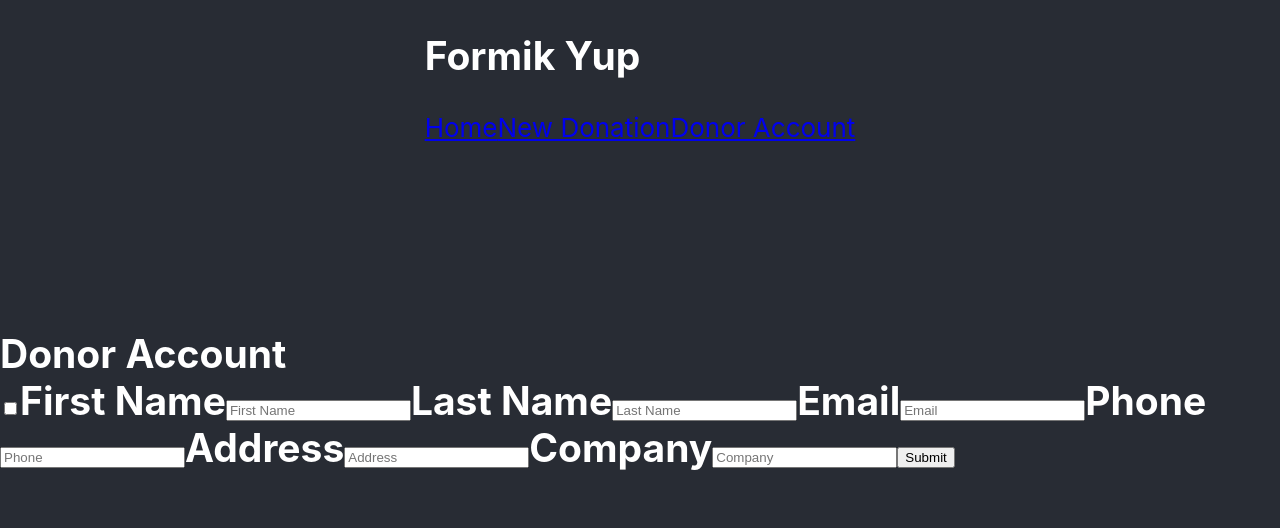
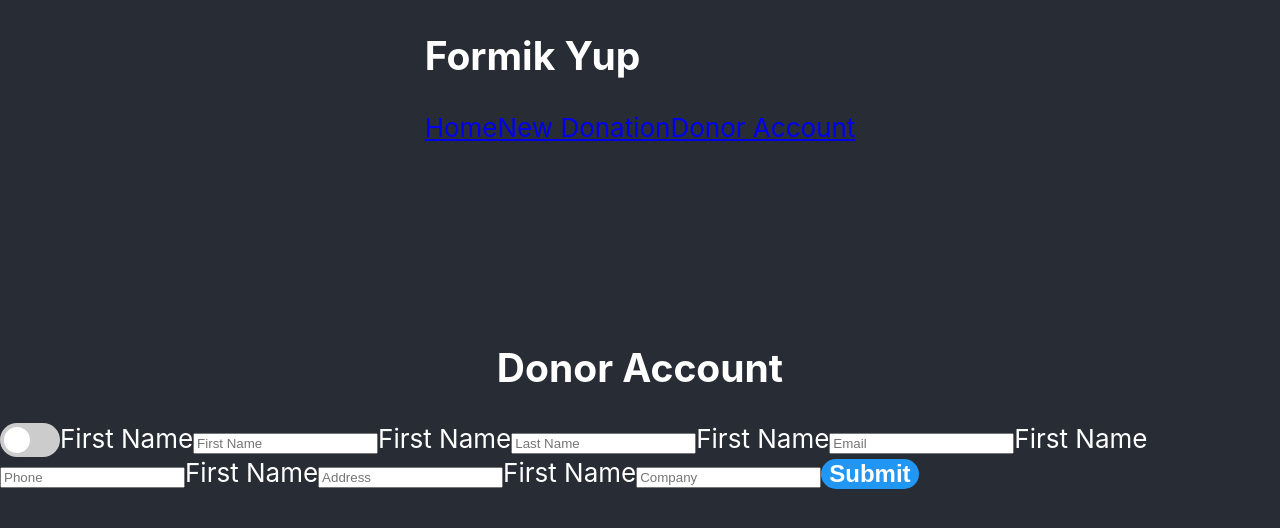
Before and after one commit to mrChernicharo/ts-yup-formik, a React (Vite) app: page /donor/account in a window 1280 px wide. Shown: the top 528 px of the page. Built offline with nearby package versions, Linux system fonts and the light colour scheme.

Commit message:
mo components

```diff
--- a/src/components/DonorAccountForm/index.css
+++ b/src/components/DonorAccountForm/index.css
@@ -0,0 +1,15 @@
+.button {
+  font-size: 1.5rem;
+  font-weight: 600;
+  background-color: var(--primary);
+  color: #fff;
+  border: none;
+  border-radius: 1rem;
+  padding-inline: 0.5rem;
+  transition: 0.2s;
+}
+
+.button:hover {
+  cursor: pointer;
+  opacity: 0.7;
+}
--- a/src/components/DonorAccountForm/index.tsx
+++ b/src/components/DonorAccountForm/index.tsx
@@ -5,8 +5,10 @@
 	Form,
 	Field,
 	FieldProps,
-} from 'formik';
-import './index.css';
+} from "formik";
+import SlideToggle from "../shared/SlideToggle";
+import TextField from "../shared/TextField";
+import "./index.css";
 
 interface DonorAccount {
 	isCompany: boolean;
@@ -21,12 +23,12 @@
 const DonorAccountForm = () => {
 	const initialValues: DonorAccount = {
 		isCompany: false,
-		firstName: '',
-		lastName: '',
-		company: '',
-		email: '',
-		address: '',
-		phone: '',
+		firstName: "",
+		lastName: "",
+		company: "",
+		email: "",
+		address: "",
+		phone: "",
 	};
 
 	const handleSubmit = (
@@ -40,8 +42,10 @@
 	};
 
 	return (
-		<h2>
-			<>Donor Account</>
+		<>
+			<h2>
+				<>Donor Account </>
+			</h2>
 
 			<Formik
 				initialValues={initialValues}
@@ -51,61 +55,31 @@
 			>
 				{({ isSubmitting, isValidating, values }) => (
 					<Form>
-						{/* <Field id="isCompany" name="isCompany" /> */}
-						{/* <label className="switch"> */}
-						<label className="switch">
-							<Field
-								id="isCompany"
-								name="isCompany"
-								type="checkbox"
-								checked={values.isCompany}
-							/>
-							<span className="slider round"></span>
-						</label>
-
-						<label htmlFor="firstName">First Name</label>
-						<Field
-							id="firstName"
-							name="firstName"
-							placeholder="First Name"
+						<SlideToggle
+							id="isCompany"
+							name="isCompany"
+							isChecked={values.isCompany}
 						/>
 
-						<label htmlFor="lastName">Last Name</label>
-						<Field
-							id="lastName"
-							name="lastName"
-							placeholder="Last Name"
-						/>
+						<TextField id="firstName" name="firstName" placeholder="First Name" />
 
-						<label htmlFor="email">Email</label>
-						<Field id="email" name="email" placeholder="Email" />
+						<TextField id="lastName" name="lastName" placeholder="Last Name" />
 
-						<label htmlFor="phone">Phone</label>
-						<Field id="phone" name="phone" placeholder="Phone" />
+						<TextField id="email" name="email" placeholder="Email" />
 
-						<label htmlFor="address">Address</label>
-						<Field
-							id="address"
-							name="address"
-							placeholder="Address"
-						/>
+						<TextField id="phone" name="phone" placeholder="Phone" />
 
-						<label htmlFor="company">Company</label>
-						<Field
-							id="company"
-							name="company"
-							placeholder="Company"
-						/>
-						<button
-							disabled={isValidating && isSubmitting}
-							type="submit"
-						>
+						<TextField id="address" name="address" placeholder="Address" />
+
+						<TextField id="company" name="company" placeholder="Company" />
+
+						<button className="button" disabled={isValidating && isSubmitting} type="submit">
 							Submit
 						</button>
 					</Form>
 				)}
 			</Formik>
-		</h2>
+		</>
 	);
 };
 export default DonorAccountForm;
--- a/src/components/shared/SlideToggle/index.css
+++ b/src/components/shared/SlideToggle/index.css
@@ -28,7 +28,7 @@
 
 .slider:before {
   position: absolute;
-	content: '';
+  content: "";
   height: 26px;
   width: 26px;
   left: 4px;
@@ -39,11 +39,11 @@
 }
 
 input:checked + .slider {
-	background-color: #2196f3;
+  background-color: var(--primary);
 }
 
 input:focus + .slider {
-	box-shadow: 0 0 1px #2196f3;
+  box-shadow: 0 0 1px var(--primary);
 }
 
 input:checked + .slider:before {
--- /dev/null
+++ b/src/components/shared/TextField/index.tsx
@@ -0,0 +1,19 @@
+import { Field } from "formik";
+import React from "react";
+
+interface Props {
+  id: string,
+  name: string,
+  placeholder?: string,
+}
+
+const TextField = ({ name, id, placeholder }: Props) => {
+  return (
+    <>
+      <label htmlFor={name}>First Name</label>
+      <Field id={id} name={name} placeholder={placeholder} />
+    </>
+  );
+};
+
+export default TextField;
--- a/src/globals.css
+++ b/src/globals.css
@@ -1,8 +1,12 @@
+:root {
+  --primary: #2196f3;
+}
+
 body {
   margin: 0;
-	font-family: -apple-system, BlinkMacSystemFont, 'Segoe UI', 'Roboto',
-		'Oxygen', 'Ubuntu', 'Cantarell', 'Fira Sans', 'Droid Sans',
-		'Helvetica Neue', sans-serif;
+  font-family: -apple-system, BlinkMacSystemFont, "Segoe UI", "Roboto", "Oxygen",
+    "Ubuntu", "Cantarell", "Fira Sans", "Droid Sans", "Helvetica Neue",
+    sans-serif;
   -webkit-font-smoothing: antialiased;
   -moz-osx-font-smoothing: grayscale;
 }
```
Lines whose indentation alone changed are shown as unchanged.
